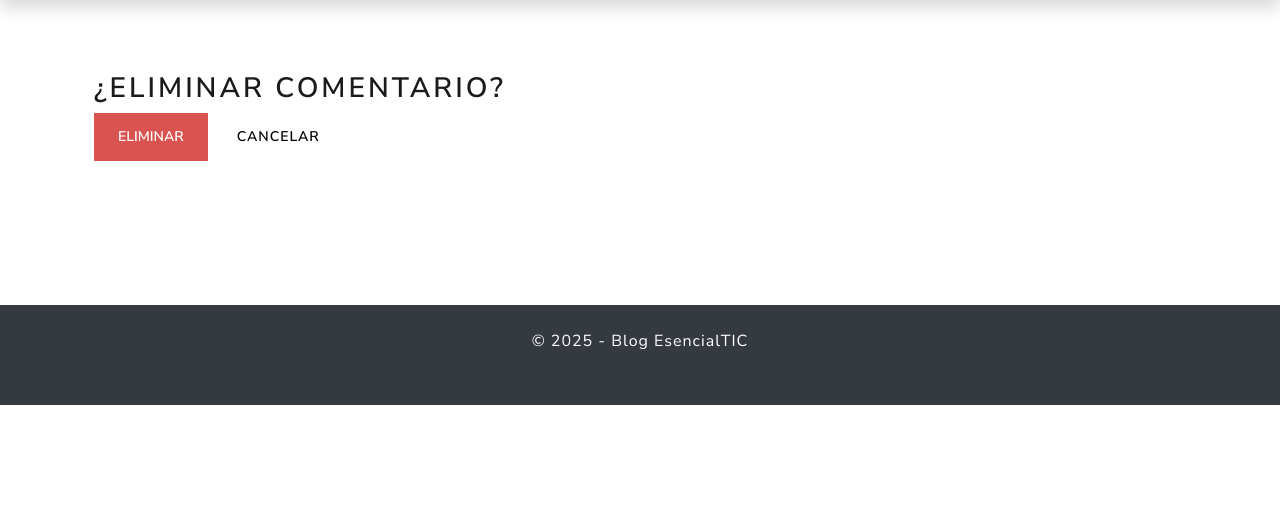
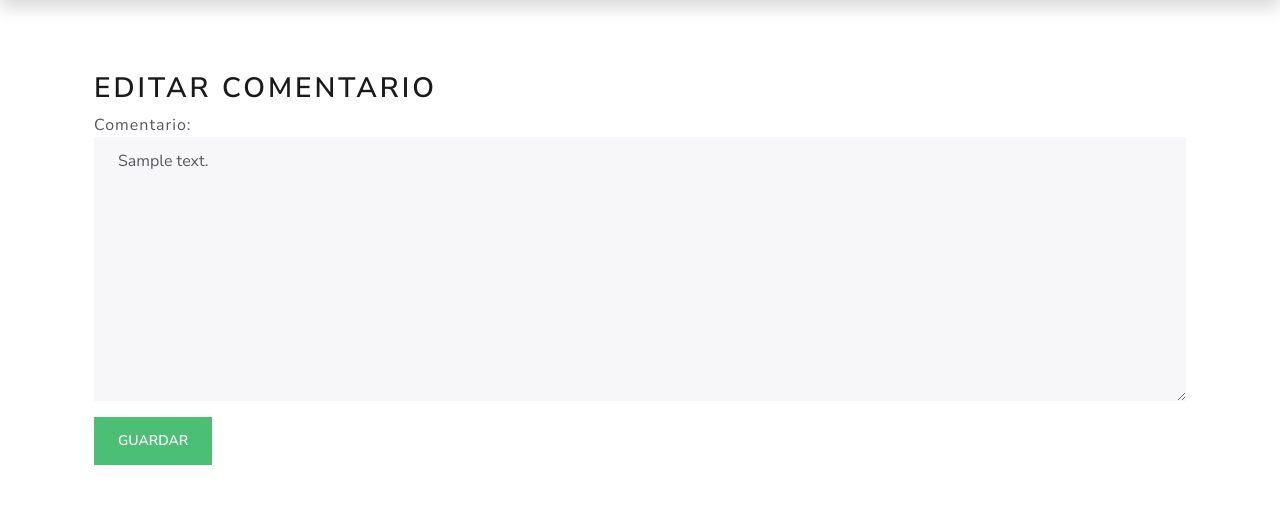
Before and after one commit to sergiorioscomar/blog, a Django app: page /blog/comentario/1/editar/ in a window 1280 px wide. Shown: the part 92-597 px from the top of the page. Before the commit the page ends 497 px from the top, so only its background shows below. Run offline with Django 5.2, Linux system fonts and the light colour scheme; tables that the repository leaves empty hold one stand-in row (values such as "Sample post"); parts of the project's set-up code (start-up, migrations or seed data) failed here and were passed over; some libraries are stand-ins or nearby versions.

Commit message:
#19| Agrego funcion de eliminar y editar para admins

```diff
--- a/django_project/apps/blog/templates/comentario-editar.html
+++ b/django_project/apps/blog/templates/comentario-editar.html
@@ -1,3 +1,4 @@
+
 {% extends 'base.html' %}
 {% block content %}
 <div class="container my-5">
--- a/django_project/apps/blog/templates/comentario-eliminar.html
+++ b/django_project/apps/blog/templates/comentario-eliminar.html
@@ -1,3 +1,4 @@
+
 {% extends 'base.html' %}
 {% block content %}
 <div class="container my-5">
--- a/django_project/apps/blog/views.py
+++ b/django_project/apps/blog/views.py
@@ -148,7 +148,7 @@ class PostCreateView(CreateView):
 class ComentarioUpdateView(UpdateView):
     model = Comentario
     form_class = ComentarioForm
-    template_name = "comentario-eliminar.html"
+    template_name = "comentario-editar.html"
 
     def get_success_url(self):
         return reverse_lazy('post-detail', kwargs={'pk': self.object.post.pk})
@@ -159,7 +159,7 @@ class ComentarioUpdateView(UpdateView):
         return user.is_superuser or user == comentario.autor
 class ComentarioDeleteView(DeleteView):
     model = Comentario
-    template_name = "comentario_confirm_delete.html"
+    template_name = "comentario-eliminar.html"
 
     def get_success_url(self):
         return reverse_lazy('post-detail', kwargs={'pk': self.object.post.pk})
```
